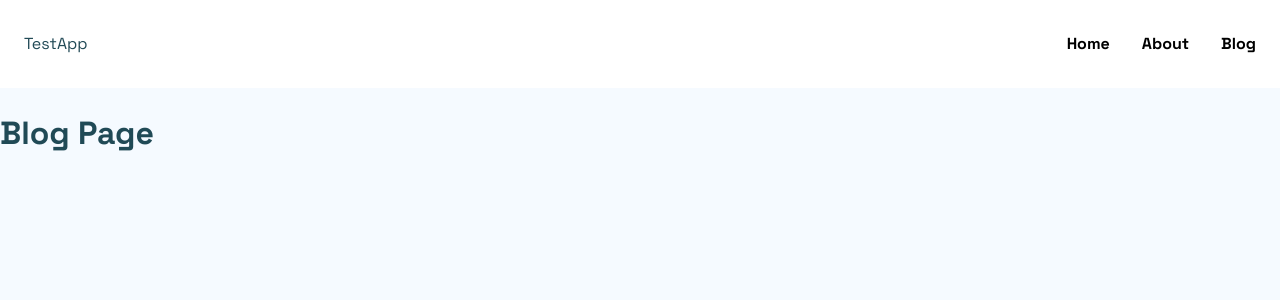
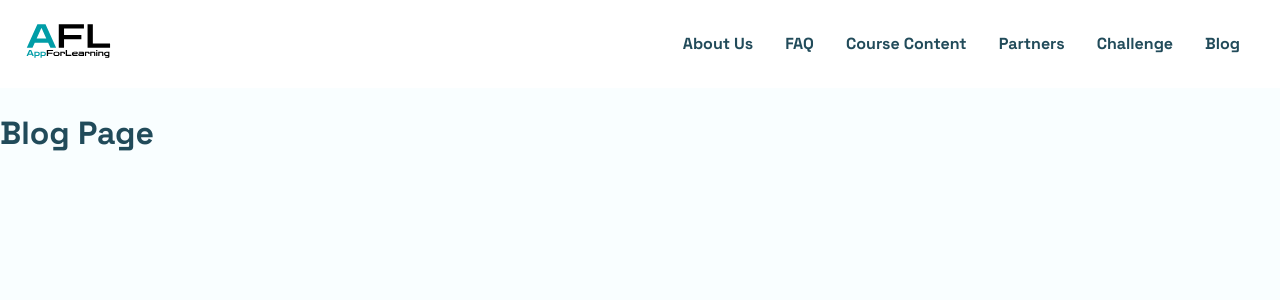
Before and after one commit to Divinelewis/APPFORLEARNING, a React (Vite) app: page /blog in a window 1280 px wide. Shown: the top 300 px of the page. Built offline with nearby package versions, Linux system fonts and the light colour scheme.

Commit message:
worked on the navigations styling still, played a little with the colors, added more navigation menu items to increase it to six nav items, finally like where I am with this

```diff
--- a/src/components/Navbar.css
+++ b/src/components/Navbar.css
@@ -20,6 +20,10 @@ nav .menu-icon {
     cursor: pointer;
 }
 
+nav ul li:hover {
+    background-color: rgb(241, 253, 255);
+}
+
 .navbar-links {
     display: flex;
     list-style: none;
@@ -32,17 +36,14 @@ nav .menu-icon {
 
 .navbar-links a {
     text-decoration: none;
-    margin-left: 2rem;
-    color: black;
+    margin: 0 1rem;
+    color: rgba(0, 48, 66, 0.87);
     font-weight: bold;
 }
 
 .navbar-links a:hover {
-    font-weight: bold;
-    background-color: #e8f4ff;
+    color:rgba(0, 85, 116, 0.87);
 }
-
-
 
 @media (max-width: 768px) {
     nav .menu-icon {
@@ -58,30 +59,34 @@ nav .menu-icon {
     .navbar-links.open {
         display: flex;
         flex-direction: column;
-        background-color: #2f3131;
+        background-color: rgba(0, 48, 66);
         position: absolute;
         top: 70%;
         right: 0;
         width: 50%;
-        border-radius: 6px;
+        border-radius: 4px;
         padding: 0;
     }
 
     .navbar-links li {
         margin: 0;
-        text-align: center;
+        text-align: left;
         width: 100%;
     }
 
     .navbar-links a {
         display: block;
-        padding: 50px 0;
-        margin-left: 0;
+        padding: 16px 0;
+        margin: 0;
+        padding-left: 1.5em;
         color: white;
     }
 
     .navbar-links a:hover {
-        font-weight: bold;
-        background-color: #222424;
+        color: white;
+    }
+
+    nav ul li:hover {
+        background-color: rgba(0, 32, 44, 0.384);
     }
 }
--- a/src/components/Navbar.jsx
+++ b/src/components/Navbar.jsx
@@ -2,6 +2,7 @@ import React, {useState} from 'react'
 import { Link } from 'react-router-dom'
 import './Navbar.css'
 import MenuIcon from '../assets/menu.svg';
+import AppForLearning from '../assets/AppForLearning.svg';
 
 function NavBar() {
 
@@ -14,11 +15,14 @@ function NavBar() {
   return (
     <div className="container">
       <nav className="navbar-container">
-          <div className="logo">TestApp</div>
+          <div className="logo"><Link to='/'> <img src={AppForLearning} alt="" /></Link></div>
           <button className="menu-icon" onClick={toggleNav}> <img src={MenuIcon} alt="" /> </button>
           <ul className={`navbar-links ${openNav ? "open" : ""}`}>
-            <li><Link to='/'>Home</Link></li>
-            <li><Link to='/about'>About</Link></li>
+            <li><Link to='/about'>About Us</Link></li>
+            <li><Link to='/#'>FAQ</Link></li>
+            <li><Link to='/#'>Course Content</Link></li>
+            <li><Link to='/#'>Partners</Link></li>
+            <li><Link to='/#'>Challenge</Link></li>
             <li><Link to='/blog'>Blog</Link></li>
           </ul>
       </nav>
--- a/src/index.css
+++ b/src/index.css
@@ -4,6 +4,8 @@
   font-family: "Space Grotesk", system-ui, Avenir, Helvetica, Arial, sans-serif;
   line-height: 1.5;
   font-weight: 400;
-  color: rgba(0, 47, 61, 0.87);
-  background-color: #f5faff;
+  color: rgba(0, 48, 66, 0.87);
+  background-color: rgb(249, 254, 255);
 }
+
+/* #f5faff; */
```
Also changed, not shown: src/assets/appforlearning.svg (added), src/assets/menu.svg.
